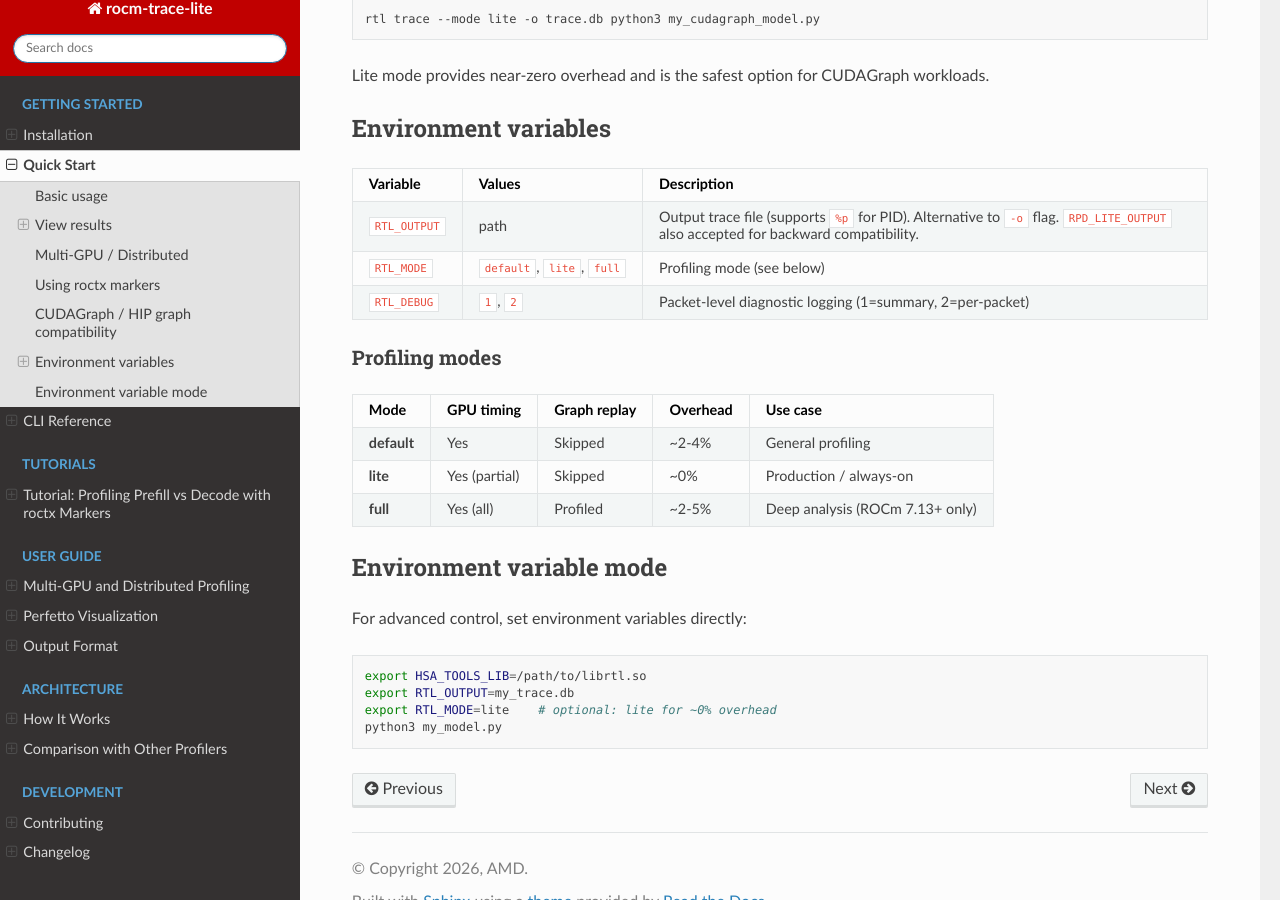
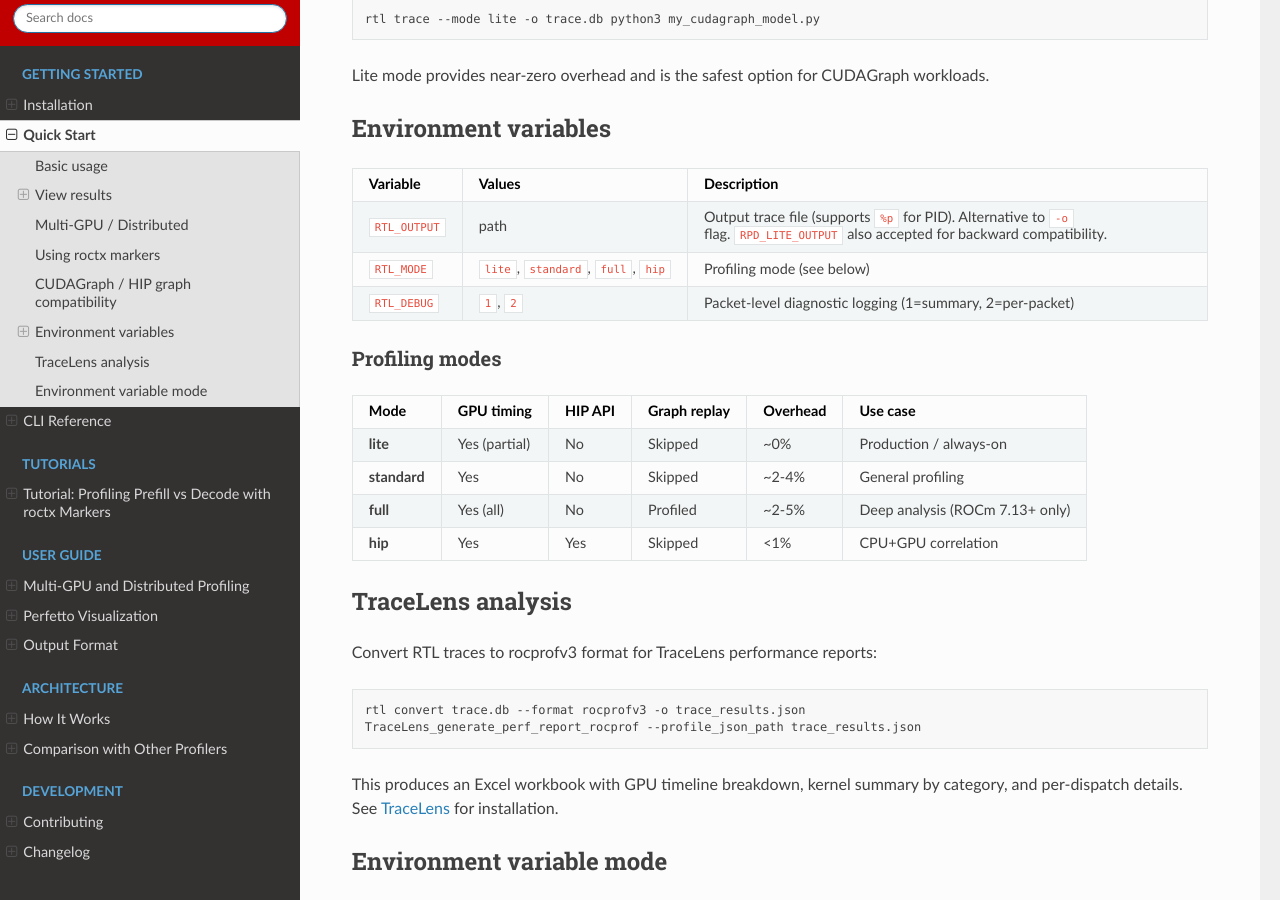
Before and after one commit to sunway513/rocm-trace-lite, a Sphinx documentation site: the page built from docs/quickstart.md, in a window 1280 px wide and 900 px high, scrolled down 2367 px. Built offline with Sphinx 7.4.7 and the Read the Docs theme 3.1.0, drawn with Linux system fonts in a browser that asks for light colours.

Commit message:
docs: update all docs for v0.3.7 (hip mode + TraceLens)
- cli_reference.md: add RTL_MODE=hip to env var table
- comparison.md: HIP API tracing now Yes, add rocprofv3 output + TraceLens row
- how_it_works.md: add hip mode section, update profiling modes table
- output_format.md: update rocpd_api description, add export formats section
- quickstart.md: add hip mode to modes table, add TraceLens workflow section
- README.md: fix HIP API tracing from — to Yes
- samples/index.html: bump version references from v0.3.5 to v0.3.7

````diff
--- a/docs/quickstart.md
+++ b/docs/quickstart.md
@@ -120,16 +120,28 @@ Lite mode provides near-zero overhead and is the safest option for CUDAGraph wor
 | Variable | Values | Description |
 |----------|--------|-------------|
 | `RTL_OUTPUT` | path | Output trace file (supports `%p` for PID). Alternative to `-o` flag. `RPD_LITE_OUTPUT` also accepted for backward compatibility. |
-| `RTL_MODE` | `default`, `lite`, `full` | Profiling mode (see below) |
+| `RTL_MODE` | `lite`, `standard`, `full`, `hip` | Profiling mode (see below) |
 | `RTL_DEBUG` | `1`, `2` | Packet-level diagnostic logging (1=summary, 2=per-packet) |
 
 ### Profiling modes
 
-| Mode | GPU timing | Graph replay | Overhead | Use case |
-|------|-----------|-------------|----------|----------|
-| **default** | Yes | Skipped | ~2-4% | General profiling |
-| **lite** | Yes (partial) | Skipped | ~0% | Production / always-on |
-| **full** | Yes (all) | Profiled | ~2-5% | Deep analysis (ROCm 7.13+ only) |
+| Mode | GPU timing | HIP API | Graph replay | Overhead | Use case |
+|------|-----------|---------|-------------|----------|----------|
+| **lite** | Yes (partial) | No | Skipped | ~0% | Production / always-on |
+| **standard** | Yes | No | Skipped | ~2-4% | General profiling |
+| **full** | Yes (all) | No | Profiled | ~2-5% | Deep analysis (ROCm 7.13+ only) |
+| **hip** | Yes | Yes | Skipped | <1% | CPU+GPU correlation |
+
+## TraceLens analysis
+
+Convert RTL traces to rocprofv3 format for TraceLens performance reports:
+
+```bash
+rtl convert trace.db --format rocprofv3 -o trace_results.json
+TraceLens_generate_perf_report_rocprof --profile_json_path trace_results.json
+```
+
+This produces an Excel workbook with GPU timeline breakdown, kernel summary by category, and per-dispatch details. See [TraceLens](https://github.com/AMD-AGI/TraceLens) for installation.
 
 ## Environment variable mode
 
````
Also changed, not shown: README.md (+1 -1 lines), docs/cli_reference.md (+1 -1 lines), docs/comparison.md (+3 -3 lines), docs/extra/samples/index.html (+10 -10 lines), docs/how_it_works.md (+10 -5 lines), docs/output_format.md (+20 -1 lines).
